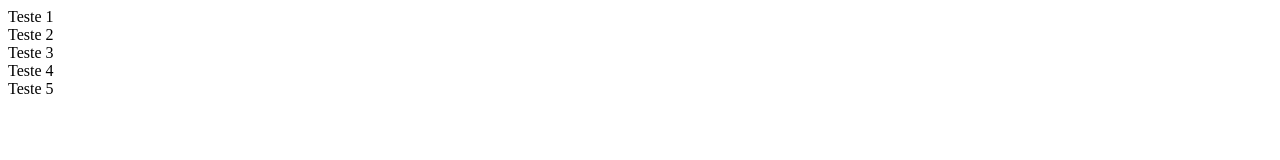
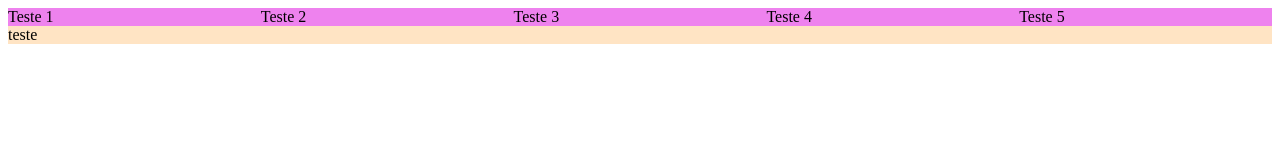
Before and after one commit to nathalialmeida/exercicio_container, a plain HTML site: page index.html in a window 1280 px wide. Drawn offline with Linux system fonts and the light colour scheme; files that its build step writes are made by us from their sources.

Commit message:
Final do codigo com o css finalizado

```diff
--- a/css/main.css
+++ b/css/main.css
@@ -0,0 +1,13 @@
+.container{
+    display:flex;
+}
+
+.container div{
+    width:400px;
+    background-color: violet;
+}
+
+div{
+    background-color: bisque;
+
+}
--- a/index.html
+++ b/index.html
@@ -4,7 +4,7 @@
         <meta charset="UTF-8">
         <meta name="viewport" content="width=devio-width,initial-scale=1.0">
         <title>Flex box</title>
-        <link rel="stylesheet" href="main.css">
+        <link rel="stylesheet" href="./css/main.css">
     </head>
     <body>
         <div class="container">
@@ -14,5 +14,6 @@
             <div>Teste 4</div>
             <div>Teste 5</div>
         </div>
+        <div>teste</div>
     </body>
 </html>
```
